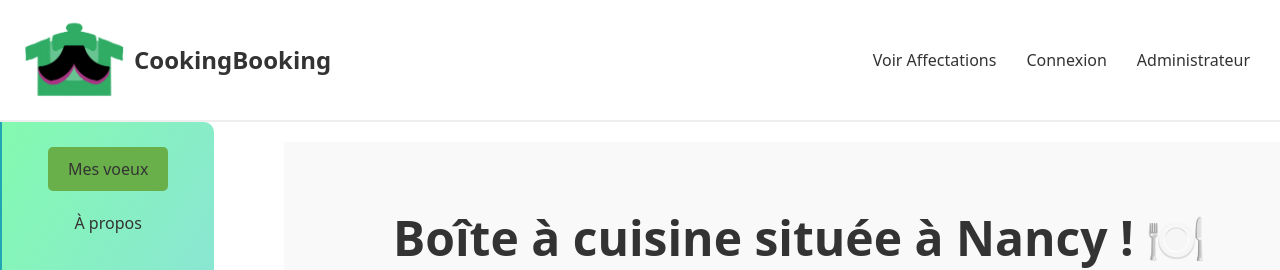
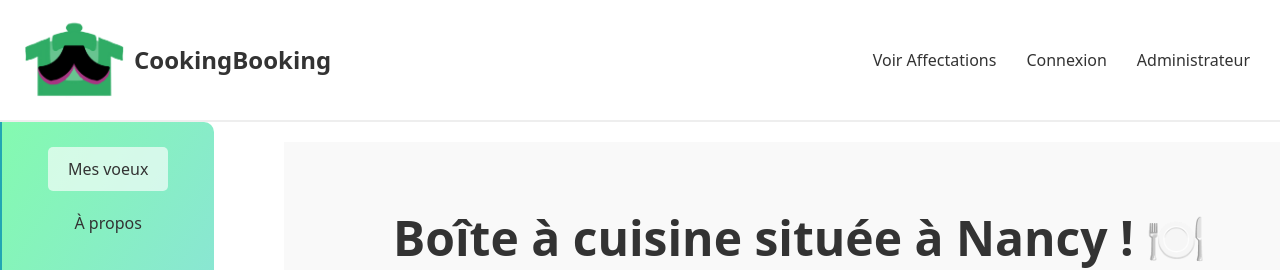
Before and after one commit to ThomasRbn/CCD_2024, a Vue app in the folder infraWeb/: page / in a window 1280 px wide. In both pictures the pointer is over the link "Mes voeux". Shown: the top 270 px of the page. Built offline with nearby package versions, Linux system fonts and the light colour scheme; no server answers.

Commit message:
Mise à jour du CSS

```diff
--- a/infraWeb/src/components/Navbar.vue
+++ b/infraWeb/src/components/Navbar.vue
@@ -28,6 +28,6 @@
 }
 
 .nav-link:hover {
-  background-color: #6AB04A;
+  background-color: rgba(255, 255, 255, 0.65);
 }
 </style>
```
